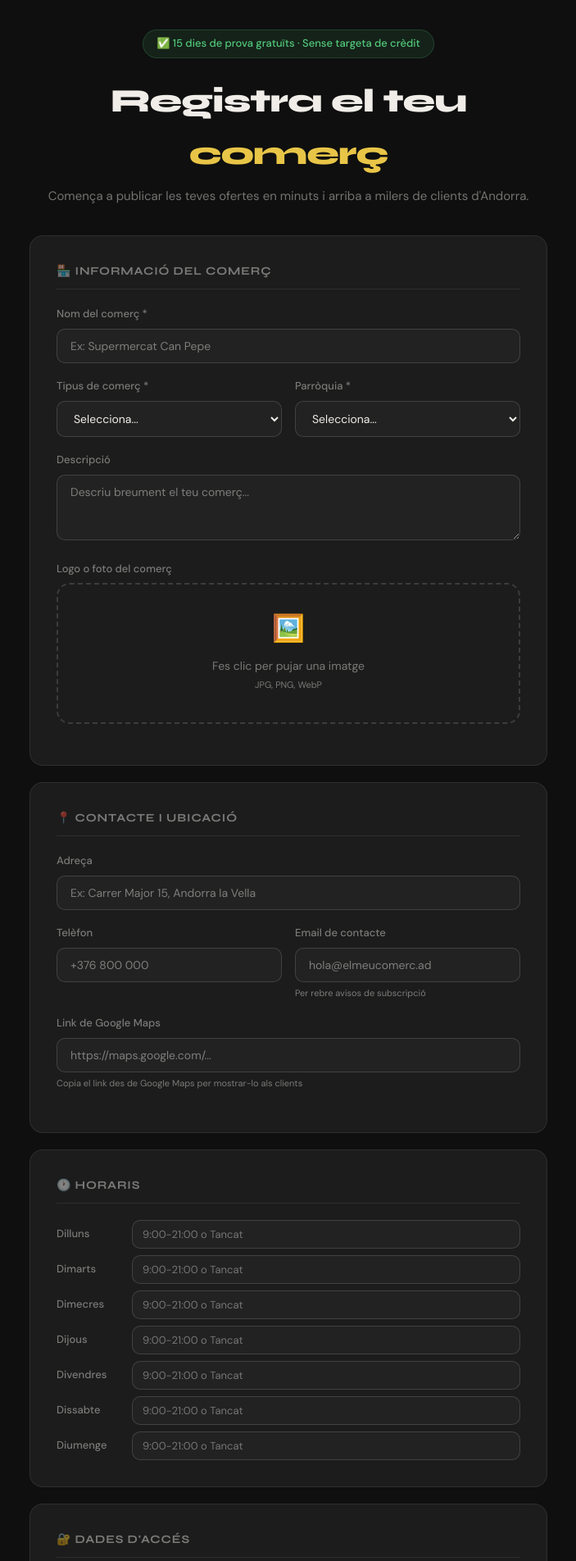
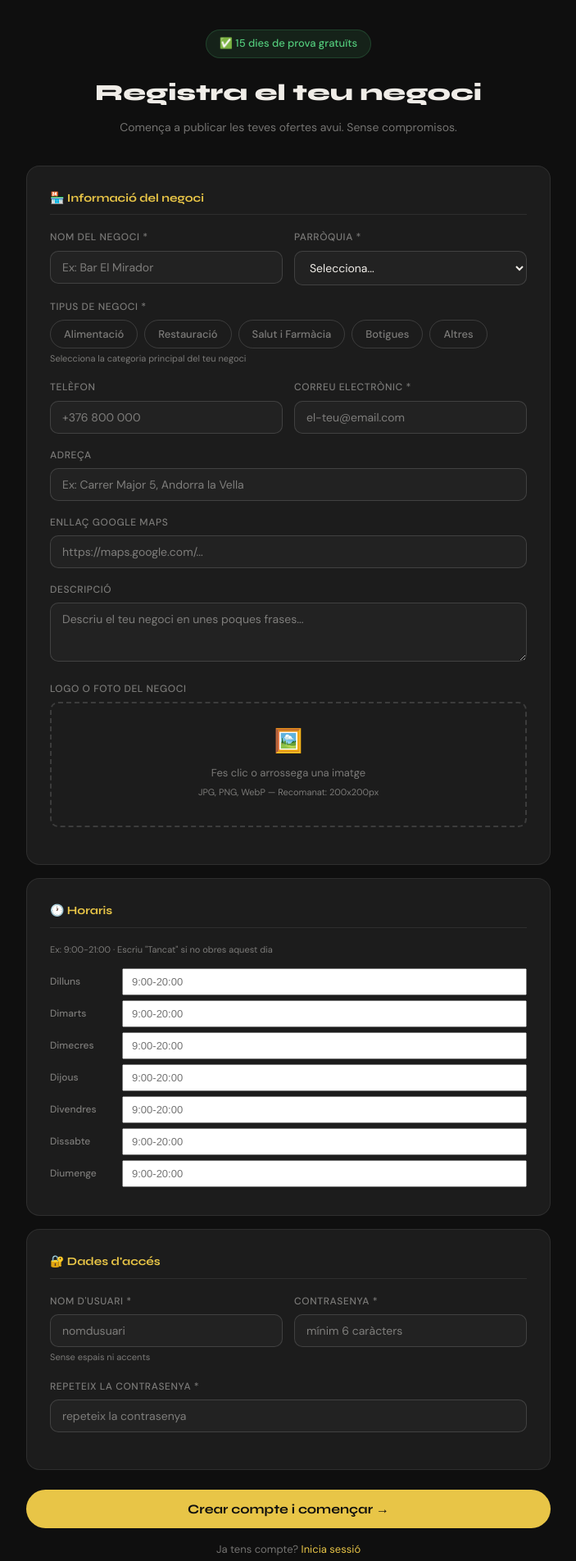
Before and after one commit to fagus-app/ofertes-andorra, a Flask app: page /registre in a window 1280 px wide. Shown: the part 64-1968 px from the top of the page at 82% size, without its empty margins (288-991 px from the left). Run offline with Flask 3, Linux system fonts and the light colour scheme.

Commit message:
Add files via upload

```diff
--- a/tilbud/templates/registre.html
+++ b/tilbud/templates/registre.html
@@ -1,179 +1,233 @@
 {% extends "base.html" %}
-{% block title %}Registra el teu comerç — Ofertes.ad{% endblock %}
+{% block title %}Registra el teu negoci — Ofertes.ad{% endblock %}
 {% block head %}
 <style>
-.reg-wrap{max-width:680px;margin:0 auto;padding:36px 24px 80px}
+.reg-wrap{max-width:680px;margin:0 auto;padding:36px 20px 80px}
 .reg-hero{text-align:center;margin-bottom:36px}
-.reg-hero h1{font-family:'Syne',sans-serif;font-weight:800;font-size:clamp(26px,4vw,40px);letter-spacing:-1px;margin-bottom:8px}
-.reg-hero h1 em{font-style:normal;color:var(--accent)}
-.reg-hero p{font-size:15px;color:var(--muted)}
+.reg-hero h1{font-family:'Syne',sans-serif;font-weight:800;font-size:28px;color:var(--text);margin-bottom:8px}
+.reg-hero p{font-size:14px;color:var(--muted)}
 .trial-badge{display:inline-flex;align-items:center;gap:8px;background:rgba(82,201,122,.1);border:1px solid rgba(82,201,122,.2);color:var(--green);border-radius:50px;padding:6px 16px;font-size:13px;font-weight:500;margin-bottom:20px}
-.form-card{background:var(--card);border:1px solid var(--border);border-radius:var(--radius);padding:32px;margin-bottom:20px}
-.form-section-title{font-family:'Syne',sans-serif;font-weight:700;font-size:14px;color:var(--muted);letter-spacing:.06em;text-transform:uppercase;margin-bottom:20px;padding-bottom:10px;border-bottom:1px solid var(--border)}
-.field{margin-bottom:18px}
-.field label{display:block;font-size:13px;font-weight:500;color:var(--muted);margin-bottom:7px}
-.field input,.field select,.field textarea{width:100%;background:var(--bg3);border:1px solid var(--border2);border-radius:var(--radius-sm);padding:11px 16px;font-family:'DM Sans',sans-serif;font-size:14px;color:var(--text);outline:none;transition:border-color .2s}
+.form-card{background:var(--card);border:1px solid var(--border);border-radius:var(--radius);padding:28px;margin-bottom:16px}
+.form-section-title{font-family:'Syne',sans-serif;font-weight:700;font-size:14px;color:var(--accent);margin-bottom:18px;padding-bottom:8px;border-bottom:1px solid var(--border)}
+.field{margin-bottom:17px}
+.field label{display:block;font-size:12px;font-weight:500;color:var(--muted);margin-bottom:6px;text-transform:uppercase;letter-spacing:.05em}
+.field input,.field select,.field textarea{width:100%;background:var(--bg3);border:1px solid var(--border2);border-radius:var(--radius-sm);padding:10px 14px;font-family:'DM Sans',sans-serif;font-size:14px;color:var(--text);outline:none;transition:border-color .2s}
 .field input:focus,.field select:focus,.field textarea:focus{border-color:var(--accent)}
 .field input::placeholder,.field textarea::placeholder{color:var(--muted)}
 .field select option{background:var(--bg2)}
-.field textarea{resize:vertical;min-height:80px}
-.row2{display:grid;grid-template-columns:1fr 1fr;gap:16px}
-.row3{display:grid;grid-template-columns:1fr 1fr 1fr;gap:12px}
-.hint{font-size:11px;color:var(--muted);margin-top:5px}
-.hours-grid{display:grid;grid-template-columns:80px 1fr;gap:8px 12px;align-items:center}
-.hours-day{font-size:13px;color:var(--muted);font-weight:500}
-.hours-input{background:var(--bg3);border:1px solid var(--border2);border-radius:var(--radius-sm);padding:8px 12px;font-family:'DM Sans',sans-serif;font-size:13px;color:var(--text);outline:none;width:100%;transition:border-color .2s}
-.hours-input:focus{border-color:var(--accent)}
-.upload-zone{border:2px dashed var(--border2);border-radius:var(--radius);padding:28px;text-align:center;cursor:pointer;transition:border-color .2s;position:relative}
+.field textarea{resize:vertical;min-height:72px}
+.row2{display:grid;grid-template-columns:1fr 1fr;gap:14px}
+.hint{font-size:11px;color:var(--muted);margin-top:4px}
+.hours-grid{display:grid;grid-template-columns:80px 1fr;gap:8px;align-items:center;margin-bottom:6px}
+.hours-day{font-size:12px;color:var(--muted);font-weight:500}
+.hours-grid input{padding:7px 10px;font-size:13px}
+.submit-btn{width:100%;padding:14px;background:var(--accent);color:#0F0F0F;border:none;border-radius:50px;font-family:'Syne',sans-serif;font-weight:700;font-size:16px;cursor:pointer;transition:background .2s;margin-top:8px}
+.submit-btn:hover{background:#F0D870}
+.login-link{text-align:center;margin-top:16px;font-size:13px;color:var(--muted)}
+.login-link a{color:var(--accent);text-decoration:none}
+.upload-zone{border:2px dashed var(--border2);border-radius:var(--radius-sm);padding:24px;text-align:center;cursor:pointer;transition:border-color .2s;position:relative}
 .upload-zone:hover{border-color:var(--accent)}
 .upload-zone input{position:absolute;inset:0;opacity:0;cursor:pointer;width:100%;height:100%}
-.submit-btn{width:100%;padding:15px;background:var(--accent);color:#0F0F0F;border:none;border-radius:50px;font-family:'Syne',sans-serif;font-weight:700;font-size:16px;cursor:pointer;transition:background .2s,transform .2s;margin-top:8px}
-.submit-btn:hover{background:#F0D870;transform:translateY(-1px)}
-.login-link{text-align:center;font-size:13px;color:var(--muted);margin-top:16px}
-.login-link a{color:var(--accent);text-decoration:none}
-.error{background:rgba(232,84,84,.1);border:1px solid rgba(232,84,84,.2);color:var(--red);padding:10px 14px;border-radius:var(--radius-sm);font-size:13px;margin-bottom:18px}
+/* Category selector */
+.cat-grid{display:flex;flex-wrap:wrap;gap:8px;margin-top:4px}
+.cat-btn{padding:8px 16px;border-radius:50px;font-size:13px;font-weight:500;cursor:pointer;border:1px solid var(--border2);background:transparent;color:var(--muted);font-family:'DM Sans',sans-serif;transition:all .2s}
+.cat-btn:hover{color:var(--text);background:var(--bg3)}
+.cat-btn.selected{background:var(--accent);color:#0F0F0F;border-color:var(--accent)}
+/* Tags */
+.tags-wrap{margin-top:12px;display:none}
+.tags-title{font-size:12px;font-weight:500;color:var(--muted);text-transform:uppercase;letter-spacing:.05em;margin-bottom:10px}
+.tags-grid{display:flex;flex-wrap:wrap;gap:8px}
+.tag-label{display:inline-flex;align-items:center;gap:7px;background:var(--bg3);border:1px solid var(--border2);border-radius:50px;padding:7px 14px;cursor:pointer;font-size:13px;color:var(--muted);transition:all .2s}
+.tag-label:hover{border-color:var(--border2);color:var(--text)}
+.tag-label input{accent-color:var(--accent);cursor:pointer;width:15px;height:15px}
+.tag-label.checked{background:rgba(232,197,71,.1);border-color:rgba(232,197,71,.3);color:var(--text)}
 </style>
 {% endblock %}
 {% block content %}
 <div class="reg-wrap">
   <div class="reg-hero">
-    <div class="trial-badge">✅ 15 dies de prova gratuïts · Sense targeta de crèdit</div>
-    <h1>Registra el teu <em>comerç</em></h1>
-    <p>Comença a publicar les teves ofertes en minuts i arriba a milers de clients d'Andorra.</p>
+    <div class="trial-badge">✅ 15 dies de prova gratuïts</div>
+    <h1>Registra el teu negoci</h1>
+    <p>Comença a publicar les teves ofertes avui. Sense compromisos.</p>
   </div>
 
   {% with msgs=get_flashed_messages() %}{% if msgs %}
-    {% for m in msgs %}<div class="error">{{m}}</div>{% endfor %}
+    {% for m in msgs %}<div class="flash flash-err">{{m}}</div>{% endfor %}
   {% endif %}{% endwith %}
 
   <form method="POST" enctype="multipart/form-data">
 
-    <!-- Informació del comerç -->
+    <!-- Informació bàsica -->
     <div class="form-card">
-      <div class="form-section-title">🏪 Informació del comerç</div>
-      <div class="field">
-        <label>Nom del comerç *</label>
-        <input type="text" name="name" value="{{form.get('name','')}}" placeholder="Ex: Supermercat Can Pepe" required>
-      </div>
+      <div class="form-section-title">🏪 Informació del negoci</div>
       <div class="row2">
         <div class="field">
-          <label>Tipus de comerç *</label>
-          <select name="category" required>
-            <option value="">Selecciona...</option>
-            {% for t in business_types %}
-            <option value="{{t}}" {% if form.get('category')==t %}selected{% endif %}>{{t}}</option>
-            {% endfor %}
-          </select>
+          <label>Nom del negoci *</label>
+          <input type="text" name="name" required placeholder="Ex: Bar El Mirador" value="{{form.get('name','')}}">
         </div>
         <div class="field">
           <label>Parròquia *</label>
           <select name="parroquia" required>
             <option value="">Selecciona...</option>
-            {% for p in parroquies %}
-            <option value="{{p}}" {% if form.get('parroquia')==p %}selected{% endif %}>{{p}}</option>
-            {% endfor %}
+            {% for p in parroquies %}<option value="{{p}}" {% if form.get('parroquia')==p %}selected{% endif %}>{{p}}</option>{% endfor %}
           </select>
         </div>
       </div>
+
+      <!-- Category selector -->
       <div class="field">
-        <label>Descripció</label>
-        <textarea name="description" placeholder="Descriu breument el teu comerç...">{{form.get('description','')}}</textarea>
+        <label>Tipus de negoci *</label>
+        <div class="cat-grid" id="catGrid">
+          {% for cat in business_categories %}
+          <button type="button" class="cat-btn {% if form.get('category')==cat %}selected{% endif %}"
+                  data-cat="{{cat}}" onclick="selectCat('{{cat}}')">{{cat}}</button>
+          {% endfor %}
+        </div>
+        <input type="hidden" name="category" id="categoryInput" value="{{form.get('category','')}}" required>
+        <div class="hint">Selecciona la categoria principal del teu negoci</div>
       </div>
-      <div class="field">
-        <label>Logo o foto del comerç</label>
-        <div class="upload-zone">
-          <input type="file" name="logo" accept="image/*" id="logoInput">
-          <div style="font-size:32px;margin-bottom:8px">🖼️</div>
-          <div style="font-size:14px;color:var(--muted)">Fes clic per pujar una imatge</div>
-          <div style="font-size:11px;color:var(--muted);margin-top:4px">JPG, PNG, WebP</div>
-          <div id="logoName" style="margin-top:8px;font-size:13px;color:var(--green)"></div>
-        </div>
+
+      <!-- Tags (subtypes) -->
+      <!-- Pricing info -->
+      <div id="pricingBox" style="display:none;background:rgba(232,197,71,.06);border:1px solid rgba(232,197,71,.15);border-radius:var(--radius-sm);padding:14px 16px;margin-top:12px">
+        <div style="font-size:13px;color:var(--text);margin-bottom:4px">💰 El teu pla: <strong id="pricingPlan" style="color:var(--accent)"></strong></div>
+        <div style="font-size:12px;color:var(--muted)" id="pricingDetail"></div>
+        <div style="font-size:12px;color:var(--green);margin-top:4px">✅ 15 dies de prova gratuïts per començar</div>
       </div>
-    </div>
 
-    <!-- Contacte i ubicació -->
-    <div class="form-card">
-      <div class="form-section-title">📍 Contacte i ubicació</div>
-      <div class="field">
-        <label>Adreça</label>
-        <input type="text" name="location" value="{{form.get('location','')}}" placeholder="Ex: Carrer Major 15, Andorra la Vella">
+      <div class="tags-wrap" id="tagsWrap">
+        <div class="tags-title">Etiquetes — marca totes les que apliquen al teu negoci</div>
+        <div class="tags-grid" id="tagsGrid"></div>
+        <div class="hint" style="margin-top:8px">Per exemple: un bar amb cuina pot marcar "Bar" i "Restaurant"</div>
       </div>
-      <div class="row2">
+
+      <div class="row2" style="margin-top:4px">
         <div class="field">
           <label>Telèfon</label>
-          <input type="tel" name="phone" value="{{form.get('phone','')}}" placeholder="+376 800 000">
+          <input type="tel" name="phone" placeholder="+376 800 000" value="{{form.get('phone','')}}">
         </div>
         <div class="field">
-          <label>Email de contacte</label>
-          <input type="email" name="email" value="{{form.get('email','')}}" placeholder="hola@elmeucomerc.ad">
-          <div class="hint">Per rebre avisos de subscripció</div>
+          <label>Correu electrònic *</label>
+          <input type="email" name="email" required placeholder="el-teu@email.com" value="{{form.get('email','')}}">
         </div>
       </div>
       <div class="field">
-        <label>Link de Google Maps</label>
-        <input type="url" name="maps_url" value="{{form.get('maps_url','')}}" placeholder="https://maps.google.com/...">
-        <div class="hint">Copia el link des de Google Maps per mostrar-lo als clients</div>
+        <label>Adreça</label>
+        <input type="text" name="location" placeholder="Ex: Carrer Major 5, Andorra la Vella" value="{{form.get('location','')}}">
+      </div>
+      <div class="field">
+        <label>Enllaç Google Maps</label>
+        <input type="url" name="maps_url" placeholder="https://maps.google.com/..." value="{{form.get('maps_url','')}}">
+      </div>
+      <div class="field">
+        <label>Descripció</label>
+        <textarea name="description" placeholder="Descriu el teu negoci en unes poques frases...">{{form.get('description','')}}</textarea>
+      </div>
+      <div class="field">
+        <label>Logo o foto del negoci</label>
+        <div class="upload-zone">
+          <input type="file" name="logo" accept="image/*" id="logoInput">
+          <div style="font-size:28px;margin-bottom:6px">🖼️</div>
+          <div style="font-size:13px;color:var(--muted)">Fes clic o arrossega una imatge</div>
+          <div style="font-size:11px;color:var(--muted);margin-top:4px">JPG, PNG, WebP — Recomanat: 200x200px</div>
+          <div id="logo-name" style="margin-top:8px;font-size:12px;color:var(--green)"></div>
+        </div>
       </div>
     </div>
 
     <!-- Horaris -->
     <div class="form-card">
       <div class="form-section-title">🕐 Horaris</div>
+      <div class="hint" style="margin-bottom:14px">Ex: 9:00-21:00 · Escriu "Tancat" si no obres aquest dia</div>
+      {% set days = [('h_mon','Dilluns'),('h_tue','Dimarts'),('h_wed','Dimecres'),('h_thu','Dijous'),('h_fri','Divendres'),('h_sat','Dissabte'),('h_sun','Diumenge')] %}
+      {% for key, label in days %}
       <div class="hours-grid">
-        {% set days = [('h_mon','Dilluns'),('h_tue','Dimarts'),('h_wed','Dimecres'),('h_thu','Dijous'),('h_fri','Divendres'),('h_sat','Dissabte'),('h_sun','Diumenge')] %}
-        {% for fname, label in days %}
         <div class="hours-day">{{label}}</div>
-        <input type="text" name="{{fname}}" class="hours-input" placeholder="9:00-21:00 o Tancat" value="{{form.get(fname,'')}}">
-        {% endfor %}
+        <input type="text" name="{{key}}" placeholder="9:00-20:00" value="{{form.get(key,'')}}">
       </div>
+      {% endfor %}
     </div>
 
     <!-- Compte -->
     <div class="form-card">
       <div class="form-section-title">🔐 Dades d'accés</div>
-      <div class="field">
-        <label>Nom d'usuari *</label>
-        <input type="text" name="username" value="{{form.get('username','')}}" placeholder="elsmeucomerc" required autocomplete="username">
-        <div class="hint">Només lletres minúscules i números, sense espais</div>
-      </div>
       <div class="row2">
         <div class="field">
-          <label>Contrasenya *</label>
-          <input type="password" name="password" placeholder="Mínim 6 caràcters" required minlength="6" autocomplete="new-password">
+          <label>Nom d'usuari *</label>
+          <input type="text" name="username" required placeholder="nomdusuari" value="{{form.get('username','')}}" autocomplete="off">
+          <div class="hint">Sense espais ni accents</div>
         </div>
         <div class="field">
-          <label>Repeteix la contrasenya *</label>
-          <input type="password" name="password2" placeholder="Repeteix..." required autocomplete="new-password">
+          <label>Contrasenya *</label>
+          <input type="password" name="password" required placeholder="mínim 6 caràcters" autocomplete="new-password">
         </div>
+      </div>
+      <div class="field">
+        <label>Repeteix la contrasenya *</label>
+        <input type="password" name="password2" required placeholder="repeteix la contrasenya" autocomplete="new-password">
       </div>
     </div>
 
-    <button type="submit" class="submit-btn">Crear compte i començar gratis →</button>
-    <div class="login-link">Ja tens compte? <a href="/login">Inicia sessió</a></div>
+    <button type="submit" class="submit-btn">Crear compte i començar →</button>
   </form>
+  <div class="login-link">Ja tens compte? <a href="/login">Inicia sessió</a></div>
 </div>
 {% endblock %}
 {% block scripts %}
 <script>
 const CATS = {{ business_categories | tojson }};
-function updateTags() {
-  const cat = document.getElementById('mainCatSelect').value;
-  const field = document.getElementById('tagsField');
-  const grid  = document.getElementById('tagsGrid');
-  if (!cat || !CATS[cat]) { field.style.display='none'; grid.innerHTML=''; return; }
-  field.style.display = '';
-  grid.innerHTML = CATS[cat].map(t => `
-    <label style="display:inline-flex;align-items:center;gap:6px;background:var(--bg3);border:1px solid var(--border2);border-radius:50px;padding:6px 12px;cursor:pointer;font-size:13px;color:var(--muted);transition:all .15s">
-      <input type="checkbox" name="tags" value="${t}" style="accent-color:var(--accent)">
+
+function selectCat(cat) {
+  document.querySelectorAll('.cat-btn').forEach(b => b.classList.remove('selected'));
+  document.querySelector(`[data-cat="${cat}"]`).classList.add('selected');
+  document.getElementById('categoryInput').value = cat;
+  showPricing(cat);
+  renderTags(cat);
+}
+
+const PRICING = {
+  'Supermercat': {intro: 49, normal: 99, months: 3},
+  'default':     {intro: 25, normal: 49, months: 1}
+};
+
+function getPricing(cat) {
+  return cat === 'Supermercat' ? PRICING['Supermercat'] : PRICING['default'];
+}
+
+function showPricing(cat) {
+  const box = document.getElementById('pricingBox');
+  const plan = document.getElementById('pricingPlan');
+  const detail = document.getElementById('pricingDetail');
+  const p = getPricing(cat);
+  box.style.display = '';
+  plan.textContent = cat;
+  detail.textContent = `${p.intro}€/mes els primers ${p.months} mes${p.months>1?'os':''}, després ${p.normal}€/mes · +12€/mes per sucursal extra`;
+}
+
+function renderTags(cat) {
+  const wrap = document.getElementById('tagsWrap');
+  const grid = document.getElementById('tagsGrid');
+  const subs = CATS[cat] || [];
+  if (!subs.length) { wrap.style.display = 'none'; return; }
+  wrap.style.display = '';
+  grid.innerHTML = subs.map(t => `
+    <label class="tag-label" id="tag-${t.replace(/\s/g,'_')}">
+      <input type="checkbox" name="tags" value="${t}" onchange="updateTagStyle(this)">
       ${t}
     </label>`).join('');
 }
-// restore on page load if form has category
-window.addEventListener('load', updateTags);
 
-document.getElementById('logoInput').addEventListener('change',function(){
-  const n=this.files[0]?.name||'';
-  document.getElementById('logoName').textContent=n?'✅ '+n:'';
+function updateTagStyle(input) {
+  input.closest('.tag-label').classList.toggle('checked', input.checked);
+}
+
+// Restore on page load if form has category
+const savedCat = document.getElementById('categoryInput').value;
+if (savedCat) { selectCat(savedCat); }
+
+document.getElementById('logoInput').addEventListener('change', function(){
+  const n = this.files[0]?.name || '';
+  document.getElementById('logo-name').textContent = n ? '✅ ' + n : '';
 });
 </script>
 {% endblock %}
```
Also changed, not shown: tilbud/templates/panel.html (+25 -5 lines).
